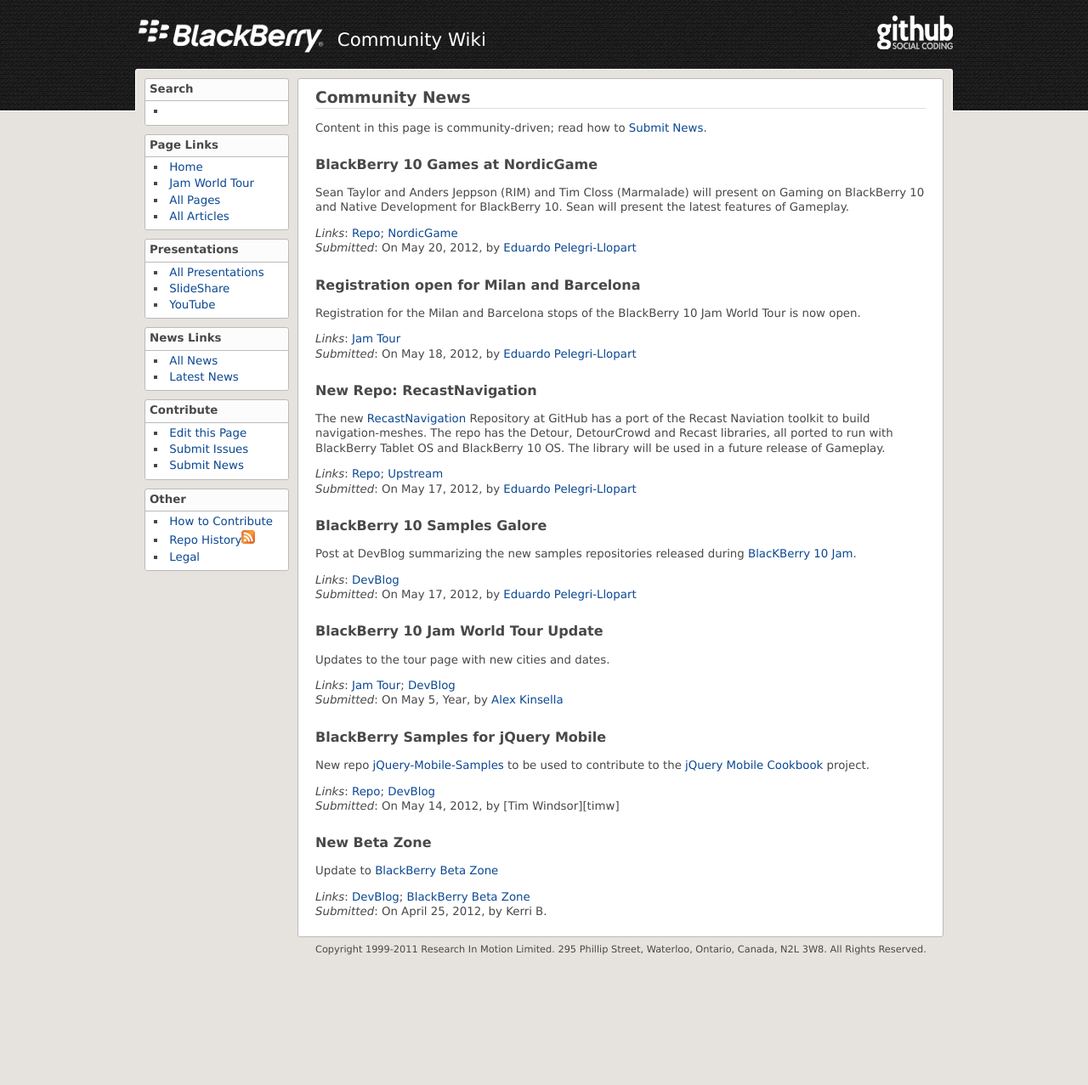
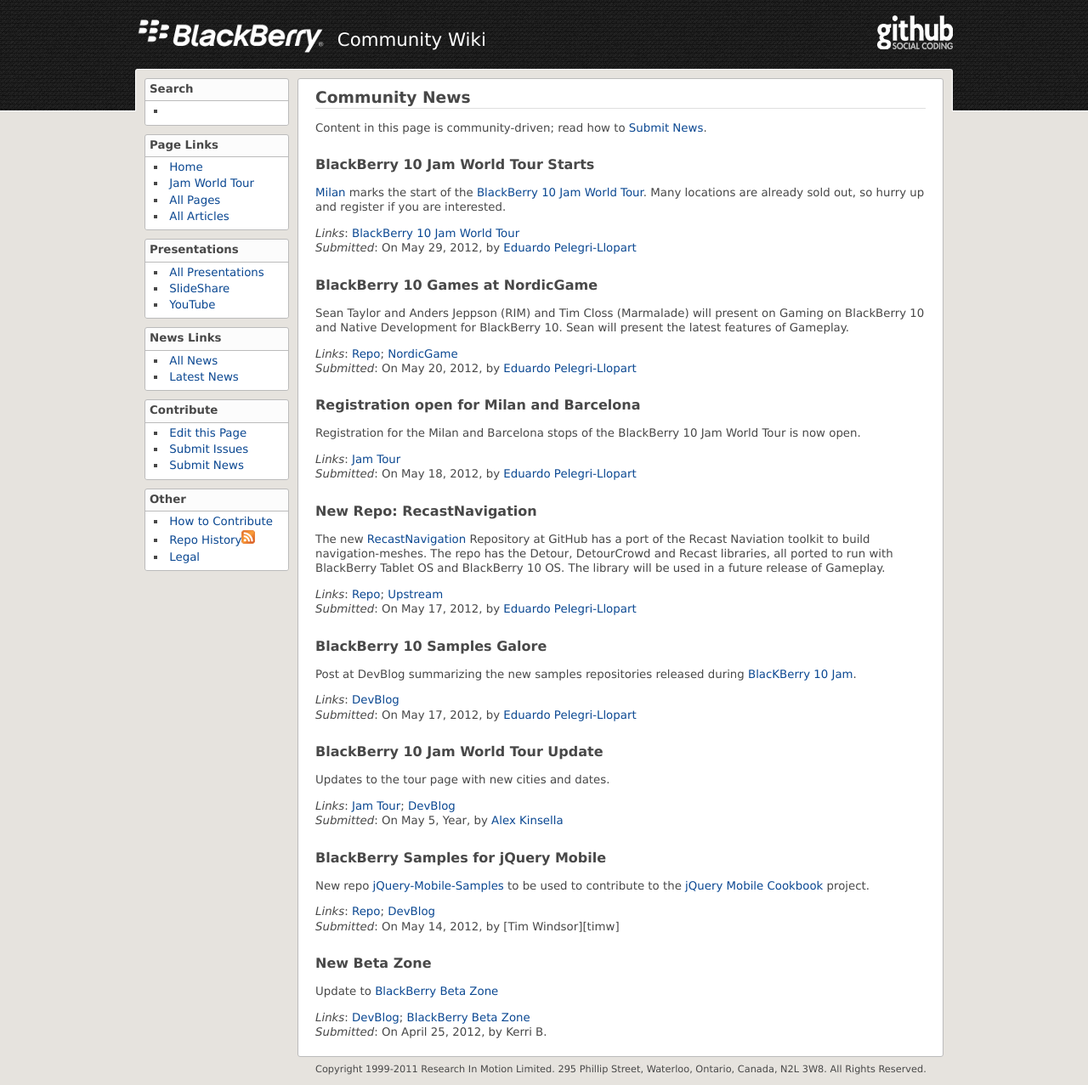
Before and after one commit to blackberry/Community, a Jekyll site: the page built from news/Latest_News.md, in a window 1280 px wide. Shown: the whole page at 85% size. Built offline with Jekyll 4.4.1, drawn with Linux system fonts in a browser that asks for light colours; before the commit the page ends 1136 px from its top, so only the background shows below that.

Commit message:
Update news/Latest_News.md

```diff
--- a/news/Latest_News.md
+++ b/news/Latest_News.md
@@ -5,6 +5,14 @@
 {% include news-defs.md %}
 
 Content in this page is community-driven; read how to [Submit News](Submit_News.html).
+
+### BlackBerry 10 Jam World Tour Starts
+[Milan](http://www.blackberryjamworldtour.com/milan) marks the start of the
+[BlackBerry 10 Jam World Tour](http://www.blackberryjamworldtour.com).  Many locations are already sold out,
+so hurry up and register if you are interested.
+
+_Links_: [BlackBerry 10 Jam World Tour](http://www.blackberryjamworldtour.com)
+_Submitted_: On May 29, 2012, by [Eduardo Pelegri-Llopart][pelegri]
 
 ### BlackBerry 10 Games at NordicGame
 Sean Taylor and Anders Jeppson (RIM) and Tim Closs (Marmalade) will present on Gaming on BlackBerry 10
```
